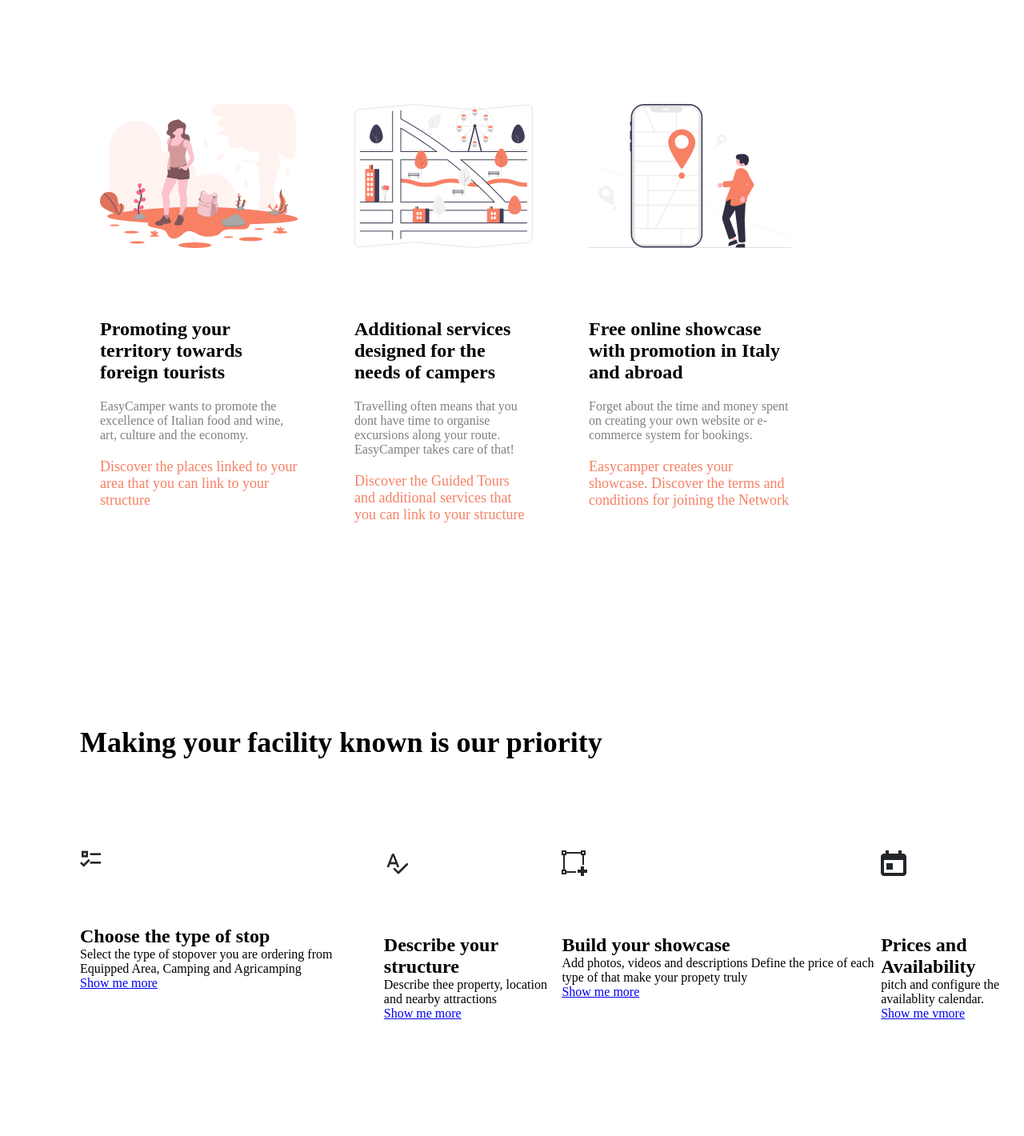
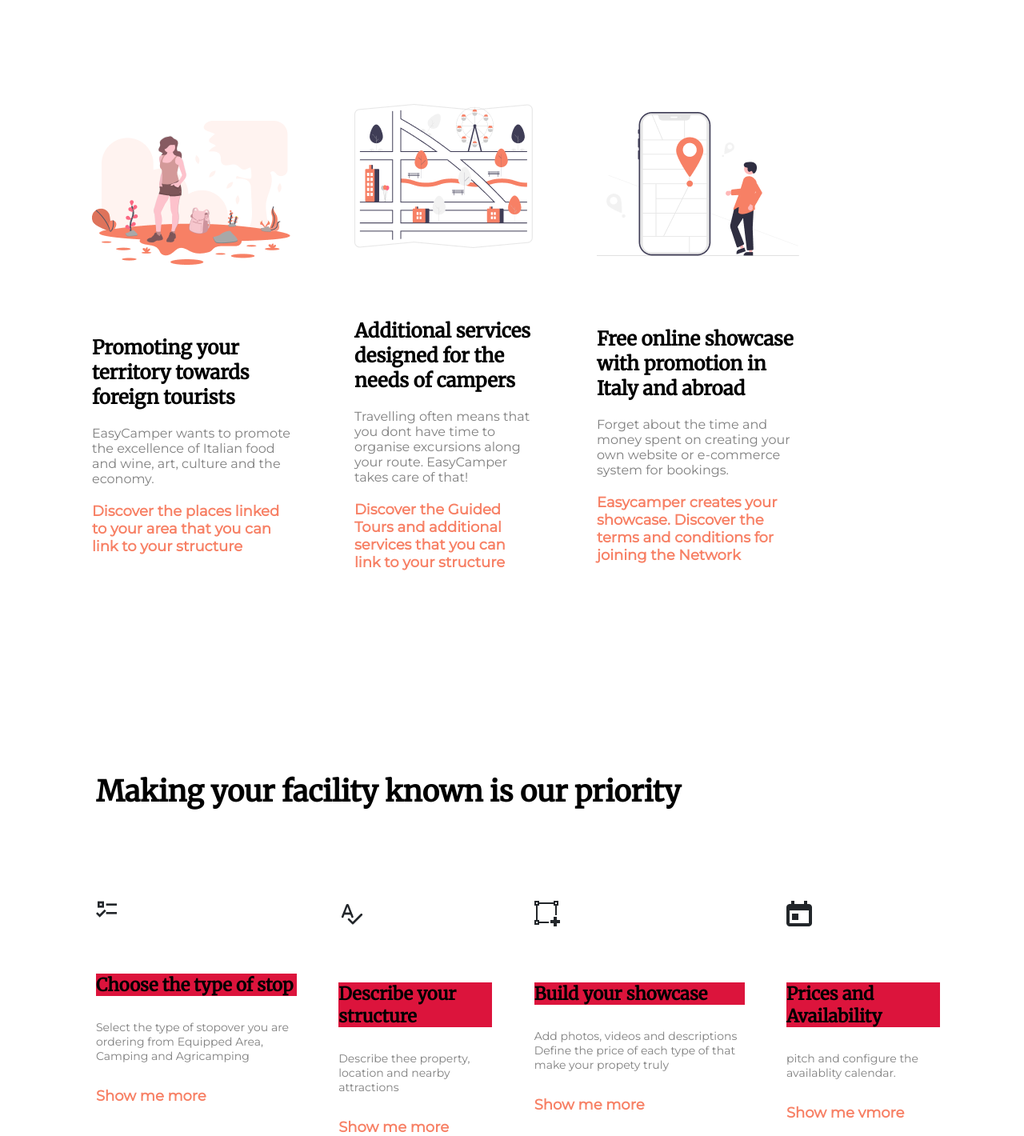
Before and after one commit to marianichele/projeto-1-css, a plain HTML site: page index.html in a window 1280 px wide. Shown: the part 980-2400 px from the top of the page at 80% size. Before the commit the page ends 2256 px from the top, so only its background shows below. Drawn offline with Linux system fonts and the light colour scheme.

Commit message:
ending 3rd section

```diff
--- a/index.html
+++ b/index.html
@@ -2,11 +2,17 @@
 <html lang="en">
 
 <head>
+
     <meta charset="UTF-8">
     <meta http-equiv="X-UA-Compatible" content="ie=edge">
     <meta name="viewport" content="width=device-width, initial-scale=1.0">
     <title>Eazy Camper</title>
-    <link rel="stylesheet" href="main.css">
+
+    <link rel="stylesheet" href="shared.css">
+    <link rel="stylesheet" href="project.css/first-setion.css">
+    <link rel="stylesheet" href="project.css/second-section.css">
+    <link rel="stylesheet" href="project.css/third-section.css">
+
 </head>
 
 <body>
@@ -69,6 +75,7 @@
         <h1 class="third-section_title">Making your facility known is our priority</h1>
 
         <div class="third-section_contents">
+
             <div>
                 <img src="images/color.png">
                 <h1>Choose the type of stop</h1>
@@ -96,6 +103,7 @@
                 <p>pitch and configure the availablity calendar.</p>
                 <a href="#">Show me vmore</a>
             </div>
+
         </div>
 
     </section>
--- a/main.css
+++ b/project.css/first-setion.css
@@ -1,15 +1,6 @@
-@import url('https://fonts.googleapis.com/css2?family=Merriweather&display=swap');
-@import url('https://fonts.googleapis.com/css2?family=Montserrat&display=swap');
-
-*, html, body {
-    margin: 0;
-    padding: 0;
-
-    box-sizing: border-box;
-}
 
 #container {
-    background-image: url("images/rectangle1.png") ;
+    background-image: url("../images/rectangle1.png") ;
     background-size: cover;
     background-position: center;
     background-repeat: no-repeat;
@@ -58,7 +49,7 @@ header div img {
 
 .first-setion h1 {
     font-family: 'Merriweather', serif;
-    font-weight: bold;
+    font-weight: 700;
     font-size: 39px;
 
     margin: 64px 68px 16px 15px;
@@ -95,66 +86,3 @@ header div img {
 
     margin-left: 15px;
 }
-
-.second-section {
-    display: flex;
-    align-content: space-between;
-
-    margin-top: 470px;
-    margin-left: 90px;
-    margin-bottom: 253px;
-
-    width: 40%;
-}
-
-.second-section div {
-    padding: 0 35px;
-}
-
-.second-section img {
-    margin: 84px 0;
-}
-
-.second-section h1 {
-    font-size: 24px;
-    font-weight: bold;
-    color: #000000;
-
-    margin-bottom: 20px;
-}
-
-.second-section p {
-    font-size: 16px;
-    color: rgba(0, 0, 0, 0.5);
-
-    margin-bottom: 20px;
-}
-
-.second-section a {
-    font-size: 18px;
-    color: #F78065;
-    text-decoration: none;
-}
-
-.third-section {
-    display: flex;
-    flex-flow: column;
-
-    margin-left: 100px;
-}
-
-.third-section_contents {
-    display: flex;
-
-    justify-content: space-between;
-}
-
-.third-section_title {
-    font-weight: 700;
-    font-size: 36px;
-}
-
-.third-section img {
-    margin-top: 114px;
-    margin-bottom: 69px;
-}
--- /dev/null
+++ b/project.css/second-section.css
@@ -0,0 +1,53 @@
+
+.second-section {
+    display: flex;
+    align-content: space-between;
+    align-items: center;
+
+    margin-top: 470px;
+    margin-left: 90px;
+    margin-bottom: 253px;
+
+    width: 40%;
+
+    font-family: 'Montserrat', sans-serif;
+}
+
+.second-section div {
+    padding: 0 25px;
+
+    margin-right: 30px;
+}
+
+.second-section img {
+    margin: 84px 0;
+}
+
+.second-section h1 {
+    font-size: 24px;
+    font-weight: 700;
+
+    color: #000000;
+
+    margin-bottom: 20px;
+
+    font-family: 'Merriweather', serif;
+}
+
+.second-section p {
+    font-size: 16px;
+    font-weight: 500px;
+
+    color: rgba(0, 0, 0, 0.5);
+
+    margin-bottom: 20px;
+}
+
+.second-section a {
+    font-size: 18px;
+    font-weight: 700;
+
+    color: #F78065;
+
+    text-decoration: none;
+}
--- /dev/null
+++ b/project.css/third-section.css
@@ -0,0 +1,64 @@
+.third-section {
+    display: flex;
+    flex-flow: column;
+
+    margin-left: 120px;
+
+    font-family: 'Montserrat', sans-serif;
+}
+
+.third-section_contents {
+    display: flex;
+
+    justify-content: space-between;
+}
+
+.third-section_title {
+    font-weight: 700;
+    font-size: 36px;
+
+    font-family: 'Merriweather', serif;
+}
+
+.third-section div {
+    margin-right: 52.5px;
+}
+
+.third-section img {
+    display: flex;
+
+    margin-top: 114px;
+    margin-right: 160px;
+}
+
+.third-section_contents h1 {
+    font-weight: 700;
+    font-size: 22px;
+
+    background: crimson;
+
+    color: #000000;
+
+    margin-bottom: 30px;
+    margin-top: 70px;
+
+    font-family: 'Merriweather', serif;
+}
+
+.third-section p {
+    font-weight: 500;
+    font-size: 14px;
+
+    margin-bottom: 30px;
+
+    color: rgba(0, 0, 0, 0.5);
+}
+
+.third-section a {
+    font-size: 18px;
+    font-weight: 700;
+
+    text-decoration: none;
+
+    color: #F78065;
+}
--- /dev/null
+++ b/shared.css
@@ -0,0 +1,9 @@
+@import url('https://fonts.googleapis.com/css2?family=Merriweather&display=swap');
+@import url('https://fonts.googleapis.com/css2?family=Montserrat&display=swap');
+
+*, html, body {
+    margin: 0;
+    padding: 0;
+
+    box-sizing: border-box;
+}
```
